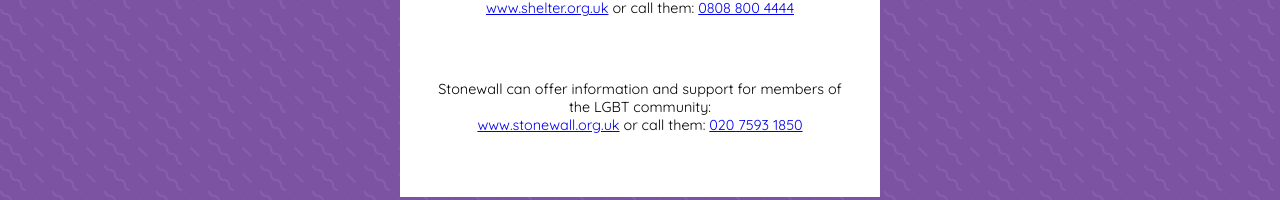
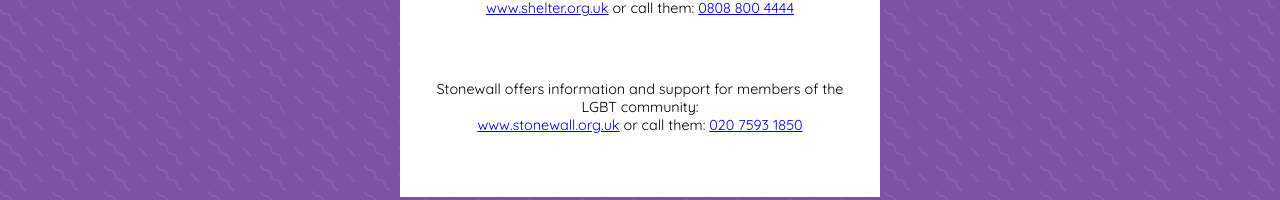
Before and after one commit to fac-12/Albert-Kennedy, a React (Create React App) app in the folder client/: page /ageredirect in a window 1280 px wide. Shown: the part 459-659 px from the top of the page. Built offline with nearby package versions, Linux system fonts and the light colour scheme; no server answers.

Commit message:
Update AgeRedirect.js

```diff
--- a/client/src/components/redirects/AgeRedirect.js
+++ b/client/src/components/redirects/AgeRedirect.js
@@ -32,7 +32,7 @@
           </RedirectP>
 
           <RedirectP>
-            Stonewall can offer information and support for members of the LGBT
+            Stonewall offers information and support for members of the LGBT
             community:<br />
             <a href="https://www.stonewall.org.uk">www.stonewall.org.uk</a>
             {" or call them: "}
```
